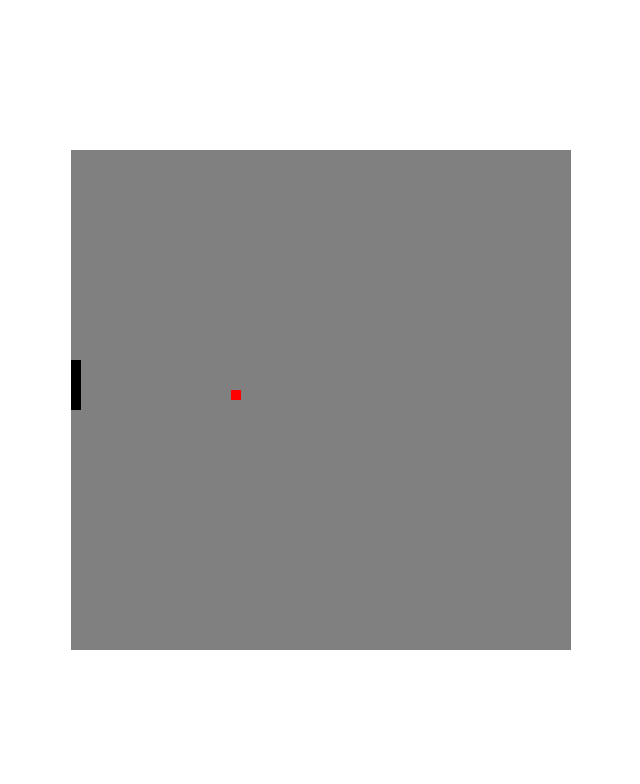
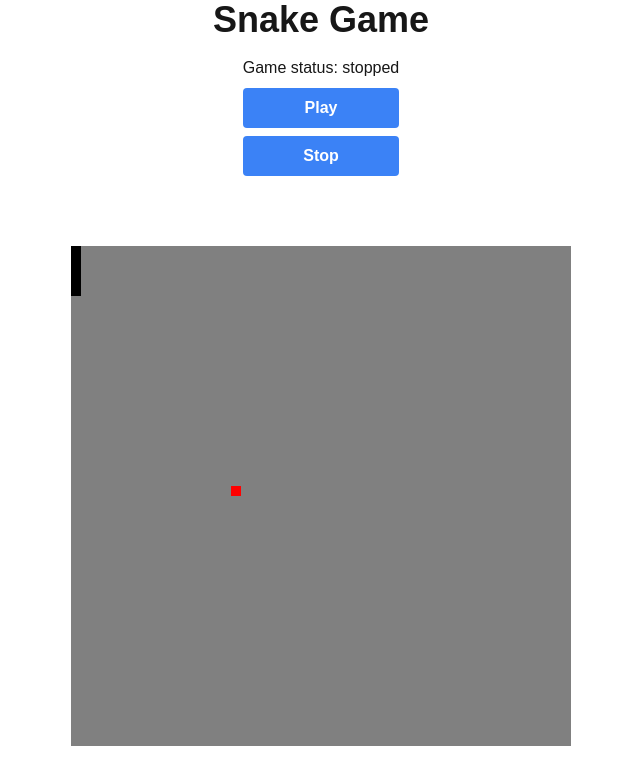
Before and after one commit to il97mur/snake-game, a Next.js app: page / in a window 1280 px wide. Shown: the top 784 px of the page, without its empty margins (319-959 px from the left). Built offline with nearby package versions, Linux system fonts and the light colour scheme.

Commit message:
Added end of game and game status

```diff
--- a/app/Game.tsx
+++ b/app/Game.tsx
@@ -1,7 +1,7 @@
 "use client";
 
 import { useCallback, useEffect, useState, useRef } from "react";
-import type { Snake, Eat } from "@/types";
+import type { Snake, Eat, GameStatus } from "@/types";
 
 const initialSnake: Snake = {
     coords: [
@@ -15,7 +15,12 @@ const initialSnake: Snake = {
     nextDirection: "up",
 };
 
-export const Game = () => {
+type GameProps = {
+    status: GameStatus["status"];
+    setStatus: (status: GameStatus["status"]) => void;
+};
+
+export const Game = ({ status, setStatus } : GameProps) => {
     const fieldWidth = 50;
     const fieldHeight = 50;
 
@@ -64,11 +69,11 @@ export const Game = () => {
     };
 
     useEffect(() => {
+        if (status !== 'playing') return;
         const interval = setInterval(() => {
             setSnake((prevSnake) => {
-                const newCoords = prevSnake.coords.slice(0, -1);
                 const direction = prevSnake.nextDirection || prevSnake.direction;
-                const getHeadCoord = () => {
+                const getHeadCoords = () => {
                     switch (direction) {
                         case "up":
                             return [prevSnake.coords[0][0], (prevSnake.coords[0][1] - 1 + fieldHeight) % fieldHeight];
@@ -80,7 +85,26 @@ export const Game = () => {
                             return [(prevSnake.coords[0][0] + 1) % fieldWidth, prevSnake.coords[0][1]];
                     }
                 };
-                newCoords.unshift(getHeadCoord());
+
+                const headCoords = getHeadCoords();
+
+                const isSnakeOverlaps = prevSnake.coords.some((coord) => coord[0] === headCoords[0] && coord[1] === headCoords[1]);
+                if (isSnakeOverlaps) {
+                    setStatus('lost');
+                    return prevSnake;
+                }
+
+                const isSnakeEating = headCoords[0] === eat.coords[0] && headCoords[1] === eat.coords[1];
+
+                let newCoords = null;
+                if (isSnakeEating) {
+                    regenerateEat();
+                    newCoords = prevSnake.coords;
+                } else {
+                    newCoords = prevSnake.coords.slice(0, -1);
+                }
+
+                newCoords.unshift(headCoords);
 
                 return {
                     ...prevSnake,
@@ -94,9 +118,9 @@ export const Game = () => {
         return () => {
             clearInterval(interval);
         };
-    }, []);
-
+    }, [status, eat.coords]);
     useEffect(() => {
+        if (status !== 'playing') return;
         const eatInterval = setInterval(() => {
             regenerateEat();
         }, 10000);
@@ -104,7 +128,7 @@ export const Game = () => {
         return () => {
             clearInterval(eatInterval);
         };
-    }, []);
+    }, [status, eat.coords]);
 
     useEffect(() => {
         document.addEventListener("keydown", handleChangeDirection);
--- a/app/page.tsx
+++ b/app/page.tsx
@@ -1,11 +1,37 @@
+'use client'
+
 import { Game } from "@/app/Game"
+import { useState } from "react"
+import type { GameStatus } from "@/types";
 
 export default function Home() {
+  const [gameStatus, setGameStatus] = useState<GameStatus["status"]>("stopped");
+
 
   return (
-    <main className="min-h-screen flex">
+    <main className="min-h-screen flex flex-col gap-4">
+      <h1 className="text-4xl font-bold text-center">Snake Game</h1>
+      <div className="flex flex-col gap-2 max-w-[300px] mx-auto">
+        Game status: {gameStatus}
+
+        <button
+          onClick={() => setGameStatus("playing")}
+          className="bg-blue-500 hover:bg-blue-700 text-white font-bold py-2 px-4 rounded"
+        >
+          Play
+        </button>
+        <button
+          onClick={() => setGameStatus("stopped")}
+          className="bg-blue-500 hover:bg-blue-700 text-white font-bold py-2 px-4 rounded"
+        >
+          Stop
+        </button>
+      </div>
       <div className="m-auto">
-        <Game />
+        <Game
+          status={gameStatus}
+          setStatus={setGameStatus}
+        />
       </div>
     </main>
   )
```
